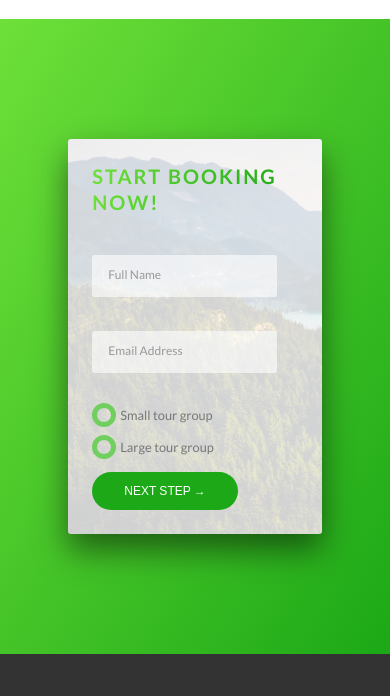
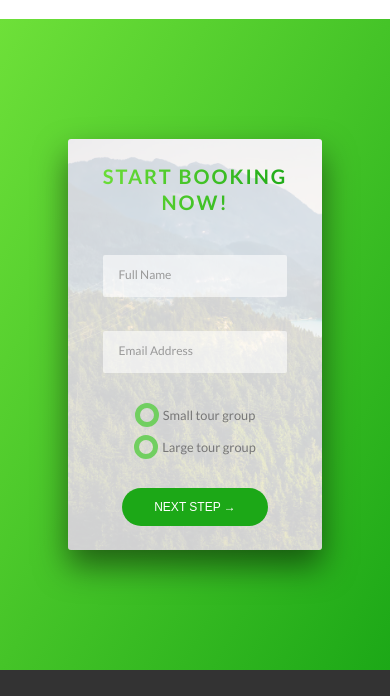
Before and after one commit to neirongkuifa/neirongkuifa.github.io, a website: page index.html in a window 390 px wide. Shown: the part 5300-5996 px from the top of the page. Drawn offline with Linux system fonts and the light colour scheme; grey boxes are pictures that could not be loaded.

Commit message:
Update Media Queries

```diff
--- a/index.html
+++ b/index.html
@@ -411,7 +411,7 @@
 											group</label
 										>
 									</div>
-									<div class="form__radio-group u-margin-bottom-small">
+									<div class="form__radio-group">
 										<input
 											type="radio"
 											class="form__radio-input"
--- a/sass/components/_form.scss
+++ b/sass/components/_form.scss
@@ -1,5 +1,10 @@
 .form {
 	white-space: nowrap;
+
+	@include respond(phone) {
+		white-space: inherit;
+	}
+
 	&__group:not(:last-child) {
 		margin-bottom: 2rem;
 	}
@@ -30,6 +35,10 @@
 		&::-webkit-input-placeholder {
 			color: $color-grey-dark-2;
 		}
+
+		@include respond(tab-port) {
+			margin: auto;
+		}
 	}
 
 	&__label {
@@ -58,7 +67,7 @@
 			display: inline-block;
 
 			@include respond(phone) {
-				display: block;
+				width: 100%;
 				margin-bottom: 2rem;
 			}
 		}
--- a/sass/pages/_home.scss
+++ b/sass/pages/_home.scss
@@ -82,6 +82,7 @@
 			@include respond(tab-port) {
 				width: 100%;
 				padding: 3rem;
+				text-align: center;
 			}
 		}
 	}
```
Also changed, not shown: css/style.css.
